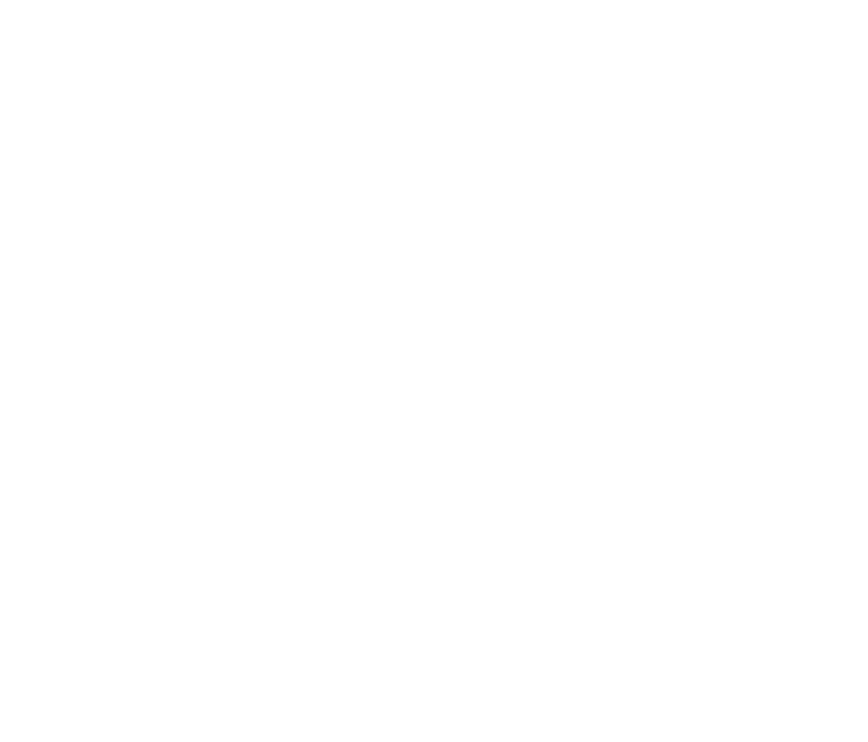
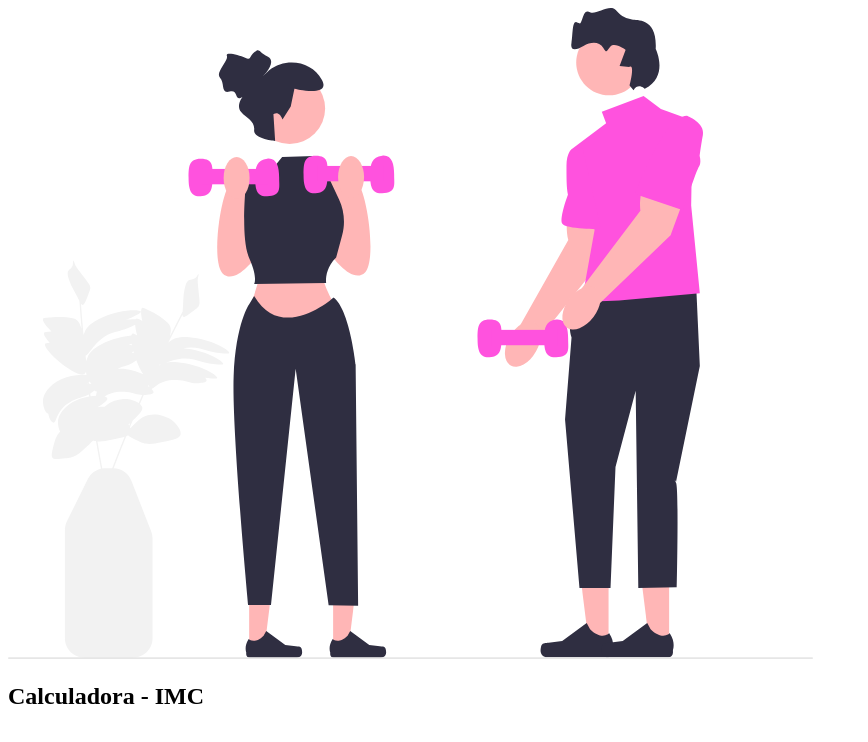
Before and after one commit to MarAlmeida-tenorio/CALCULADORA-IMC, a plain HTML site: page index.html in a window 1280 px wide. Shown: the whole page, without its empty margins (0-868 px from the left). Drawn offline with Linux system fonts and the light colour scheme.

Commit message:
criando section

```diff
--- a/index.html
+++ b/index.html
@@ -6,12 +6,22 @@
     <meta name="viewport" content="width=device-width, initial-scale=1.0">
     <link rel="stylesheet" href="assets/css/style.css">
 
+    <title>Calculadora de IMC</title>
 
-
-
-    <title>Calculadora de IMC</title>
 </head>
 <body>
+    <main id="container">
+        <section id="img">
+            <img src="assets/images/personaltrainer.svg" alt="Personal trainer">
+               </section>
+               <section id="calculator">
+                <form id="form">
+                    <h1 id="title">
+                        Calculadora - IMC
+                     </h1>
+                </form>
 
+               </section>
+    </main>
 </body>
 </html>
```
